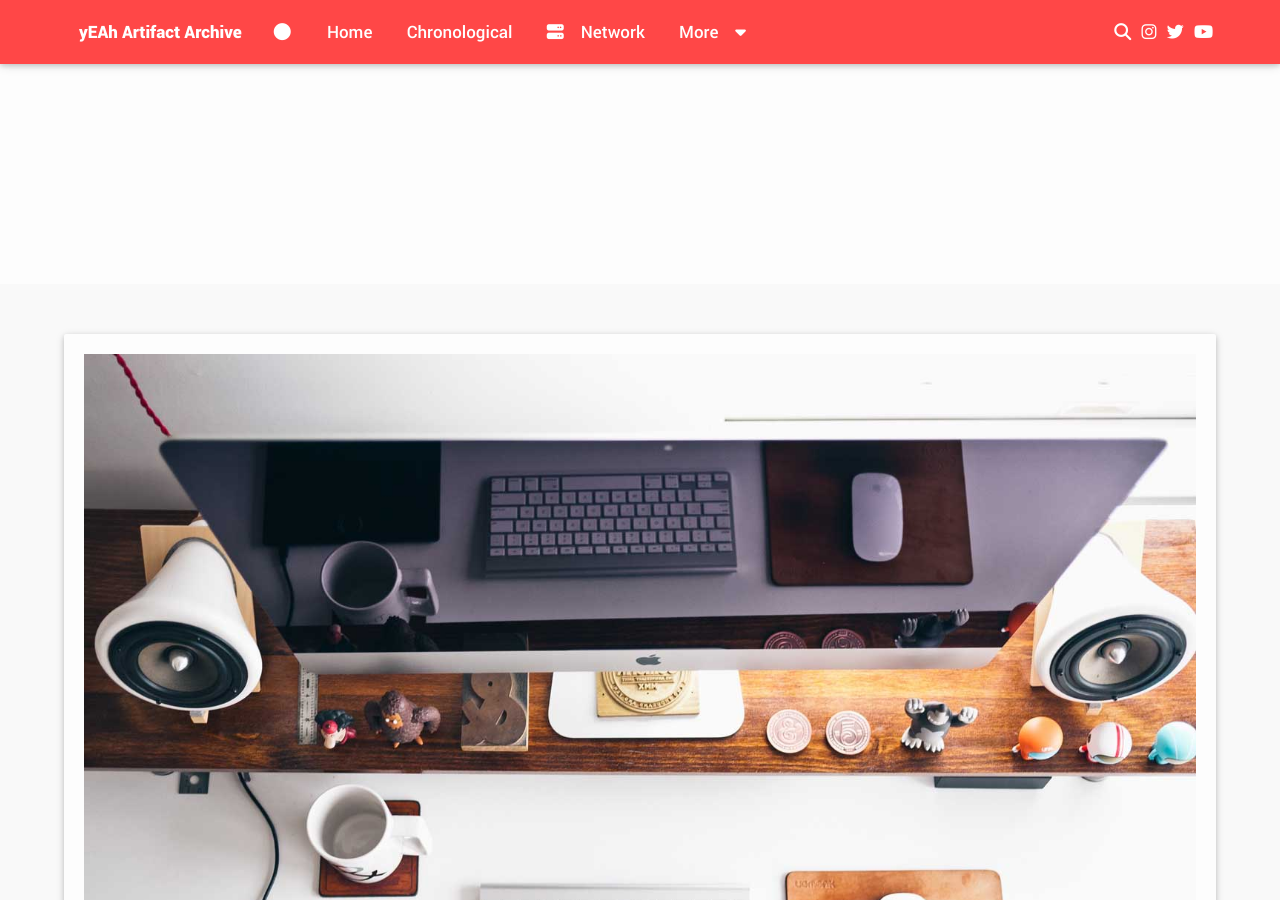
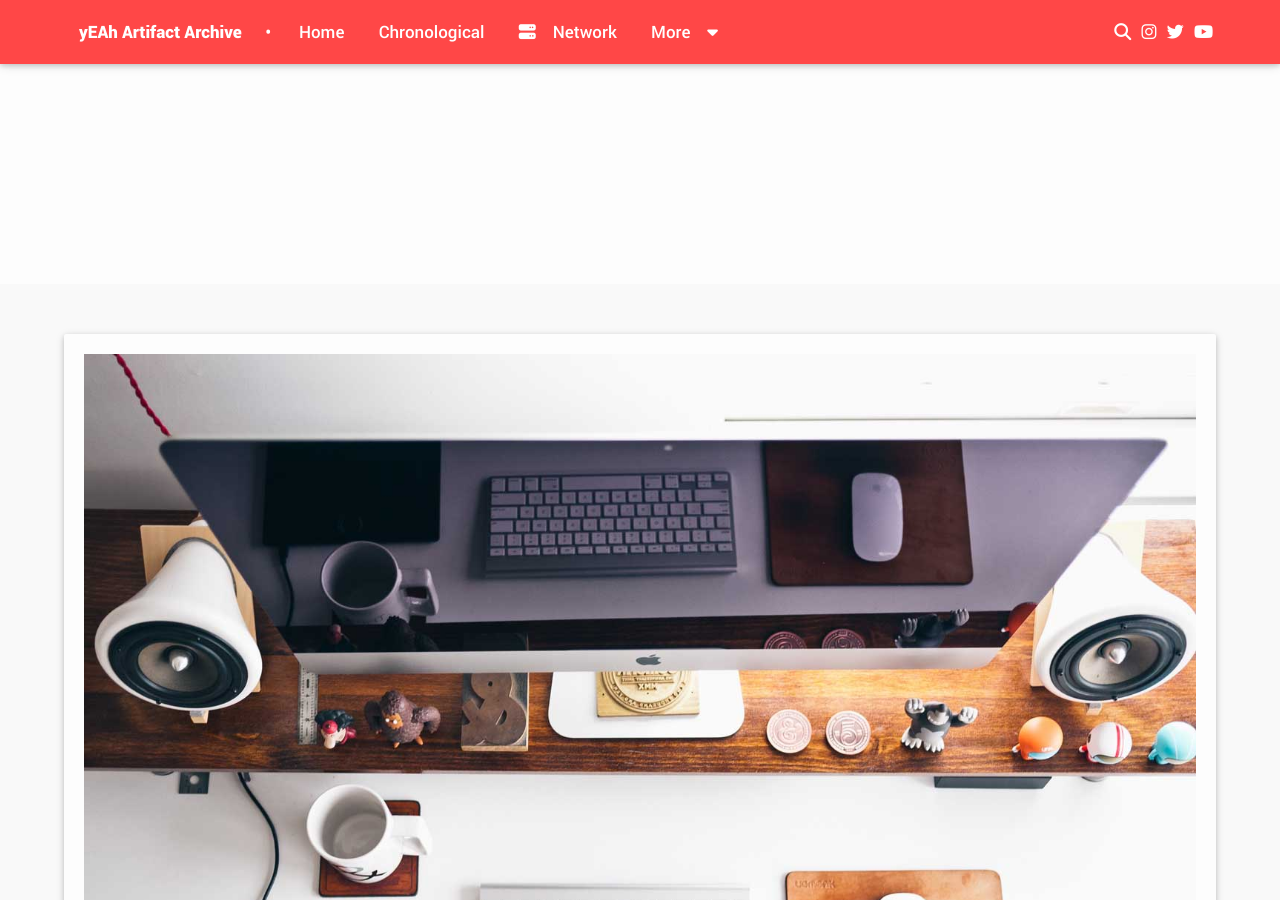
Before and after one commit to yEAh-Games/collections-artifacts, a Jekyll site: the page built from page-full/index.md, in a window 1280 px wide and 900 px high. Built offline with Jekyll 4.4.1, drawn with Linux system fonts in a browser that asks for light colours; nearby versions of some CDN libraries.

Commit message:
Update nav.html

```diff
--- a/_includes/nav.html
+++ b/_includes/nav.html
@@ -4,7 +4,7 @@
         <nav id="menu">
             <a class="toggle-link noline"><i class="fa fa-close fa-lg"></i></a>
             <ul>
-                <a href="//artifacts.yeahgames.net"><b>yEAh Artifact Archive</b></a> &#160 &#160<i class="fa-solid fa-circle"></i> &#160 &#160
+                <a href="//artifacts.yeahgames.net"><b>yEAh Artifact Archive</b></a>&#160 •  &#160
                 <li>
                     <a class="homelink" href="{{ site.baseurl | replace: '//', '/' }}/">Home</a>
                 </li>
```
